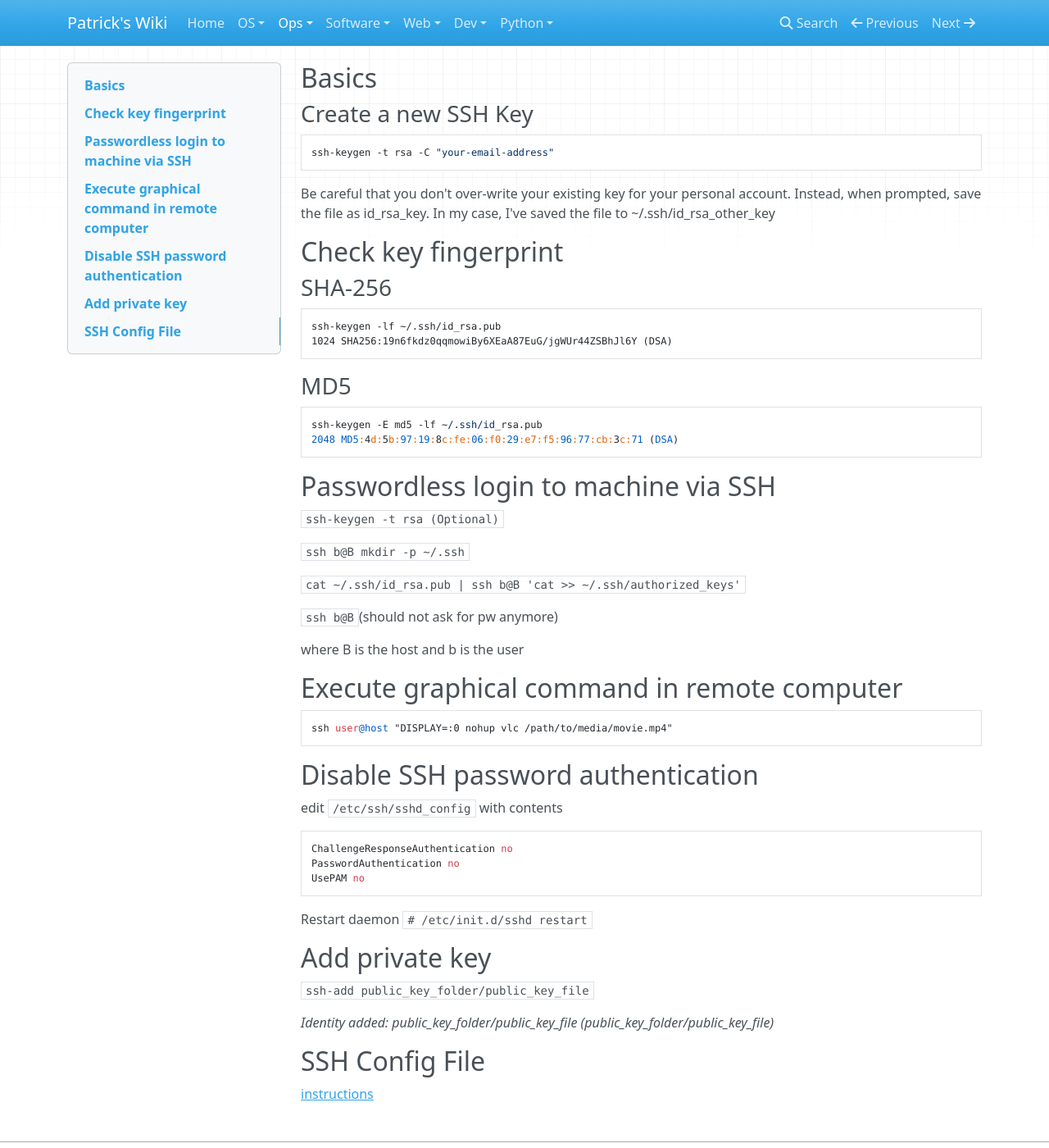
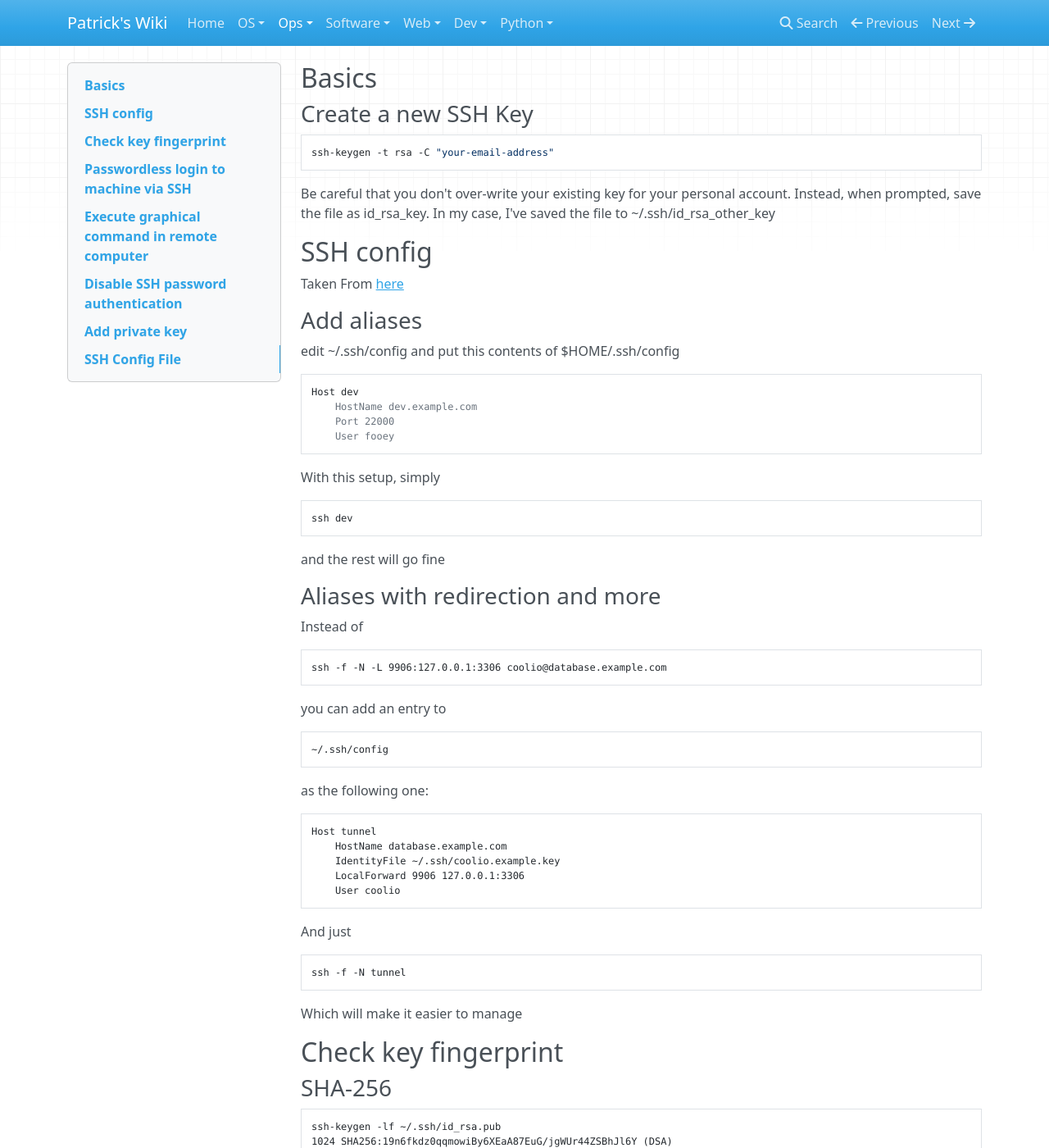
Before and after one commit to patsancu/wiki, an MkDocs documentation site: the page built from docs/Ops/SSH.md, in a window 1280 px wide and 1400 px high. Shown: the whole window at 82% size. Built offline with MkDocs 1.6.1, drawn with Linux system fonts in a browser that asks for light colours; nearby versions of some CDN libraries.

Commit message:
SSH config stuff

````diff
--- a/docs/Ops/SSH.md
+++ b/docs/Ops/SSH.md
@@ -6,6 +6,46 @@ ssh-keygen -t rsa -C "your-email-address"
 ```
 Be careful that you don't over-write your existing key for your personal account. Instead, when prompted, save the file as id_rsa_key. In my case, I've saved the file to ~/.ssh/id_rsa_other_key
 
+## SSH config
+Taken From [here](http://nerderati.com/2011/03/17/simplify-your-life-with-an-ssh-config-file/)
+### Add aliases
+edit
+~/.ssh/config
+and put this contents of $HOME/.ssh/config
+```
+Host dev
+    HostName dev.example.com
+    Port 22000
+    User fooey
+```
+With this setup, simply
+```bash
+ssh dev
+```
+and the rest will go fine
+
+### Aliases with redirection and more
+Instead of
+```bash
+ssh -f -N -L 9906:127.0.0.1:3306 coolio@database.example.com
+```
+you can add an entry to
+```bash
+~/.ssh/config
+```
+as the following one:
+```bash
+Host tunnel
+    HostName database.example.com
+    IdentityFile ~/.ssh/coolio.example.key
+    LocalForward 9906 127.0.0.1:3306
+    User coolio
+```
+And just
+```bash
+ssh -f -N tunnel
+```
+Which will make it easier to manage
 ## Check key fingerprint
 ### SHA-256
 ```
````
